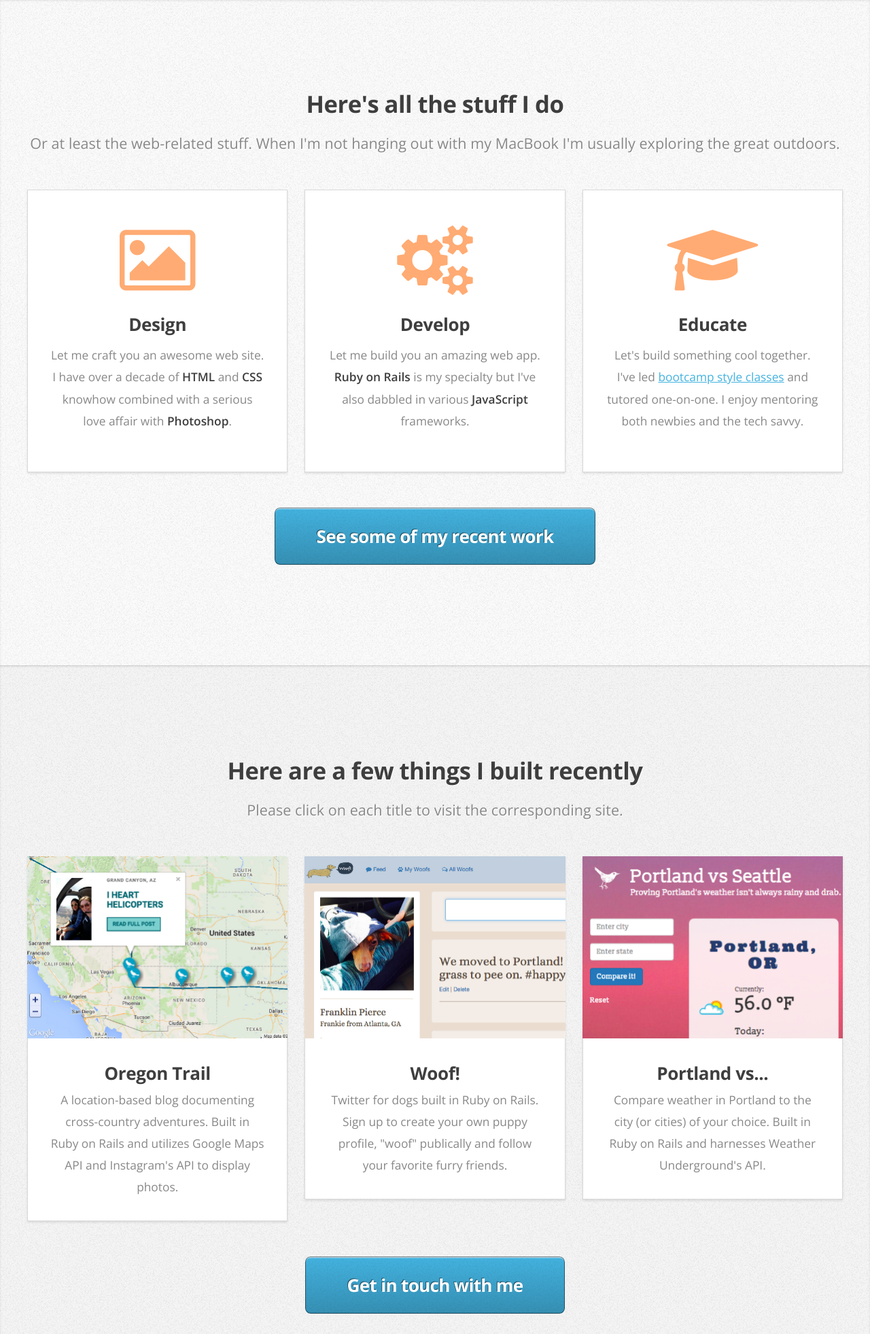
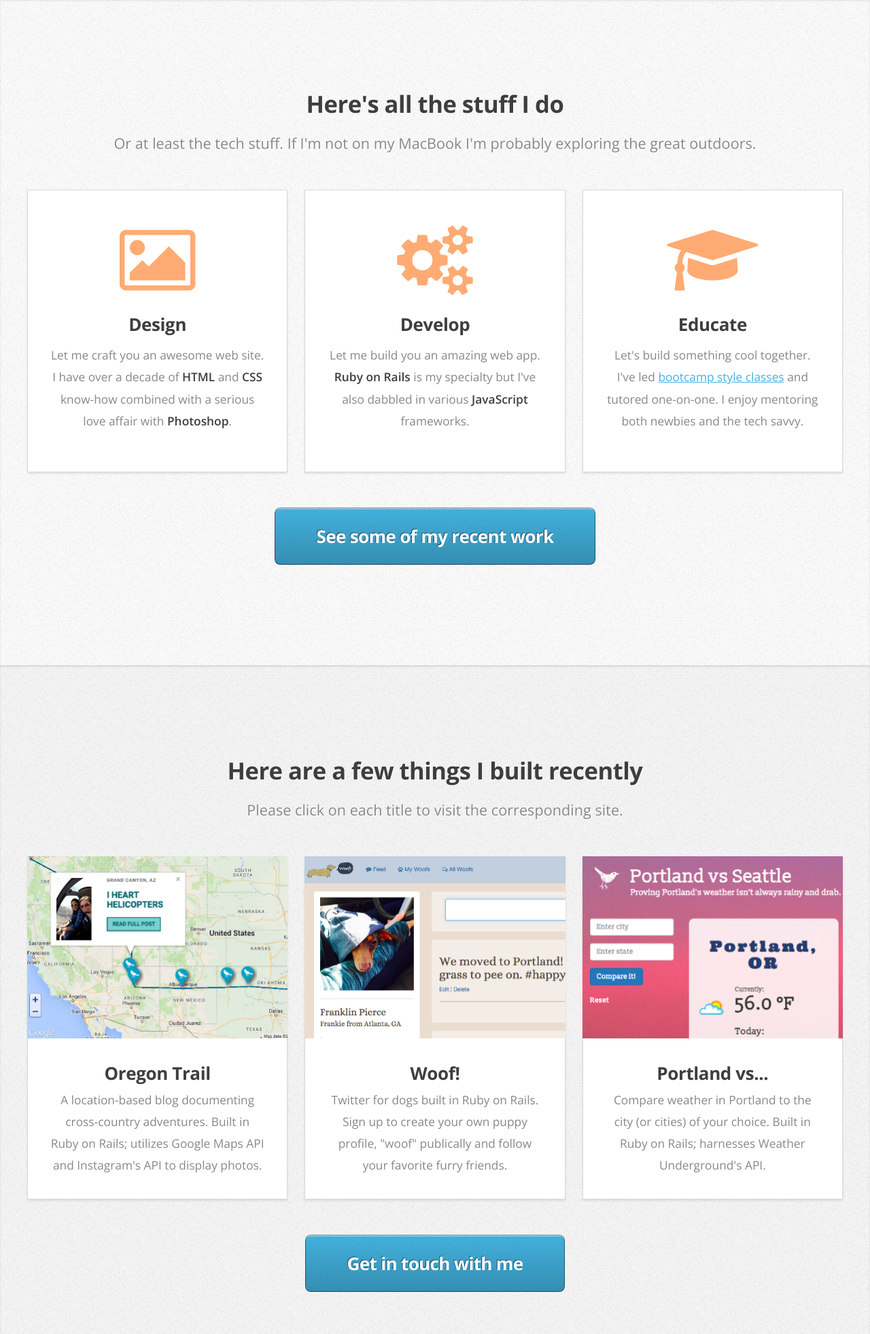
Before and after one commit to jpanaia/jpanaia.github.io, a plain HTML site: page portfolio/index.html in a window 1280 px wide. Shown: the part 780-2743 px from the top of the page at 68% size. Drawn offline with nearby package versions, Linux system fonts and the light colour scheme.

Commit message:
copy updates

```diff
--- a/portfolio/index.html
+++ b/portfolio/index.html
@@ -55,7 +55,7 @@
 				<article id="work">
 					<header>
 						<h2>Here's all the stuff I do</h2>
-						<p>Or at least the web-related stuff. When I'm not hanging out with my MacBook I'm usually exploring the great outdoors.</p>
+						<p>Or at least the tech stuff. If I'm not on my MacBook I'm probably exploring the great outdoors.</p>
 					</header>
 					<div class="container">
 						<div class="row">
@@ -63,7 +63,7 @@
 								<section class="box style1">
 									<span class="icon featured fa-photo"></span>
 									<h3>Design</h3>
-									<p>Let me craft you an awesome web site. I have over a decade of <strong>HTML</strong> and <strong>CSS</strong> knowhow combined with a serious love affair with <strong>Photoshop</strong>.</p>
+									<p>Let me craft you an awesome web site. I have over a decade of <strong>HTML</strong> and <strong>CSS</strong> know-how combined with a serious love affair with <strong>Photoshop</strong>.</p>
 								</section>
 							</div>
 							<div class="4u">
@@ -102,7 +102,7 @@
 								<article class="box style2">
 									<a href="http://oregontrail.herokuapp.com/" target="_blank" class="image featured"><img src="images/ot2.png" alt="Oregon Trail Blog" /></a>
 									<h3><a href="http://oregontrail.herokuapp.com/" target="_blank">Oregon Trail</a></h3>
-									<p>A location-based blog documenting cross-country adventures. Built in Ruby on Rails and utilizes Google Maps API and Instagram's API to display photos.</p>
+									<p>A location-based blog documenting cross-country adventures. Built in Ruby on Rails; utilizes Google Maps API and Instagram's API to display photos.</p>
 								</article>
 							</div>
 							<div class="4u">
@@ -116,7 +116,7 @@
 								<article class="box style2">
 									<a href="http://portlandvs.herokuapp.com/" target="_blank" class="image featured"><img src="images/pv.png" alt="" /></a>
 									<h3><a href="http://portlandvs.herokuapp.com/" target="_blank">Portland vs...</a></h3>
-									<p>Compare weather in Portland to the city (or cities) of your choice. Built in Ruby on Rails and harnesses Weather Underground's API.</p>
+									<p>Compare weather in Portland to the city (or cities) of your choice. Built in Ruby on Rails; harnesses Weather Underground's API.</p>
 								</article>
 							</div>
 						</div>
@@ -187,7 +187,7 @@
 				</div>
 				<footer>
 					<ul id="copyright">
-						<li>&copy; 2015 Jaime's Portfolio. All rights reserved.</li>
+						<li>&copy; 2015 Jaime's Portfolio. Portland, OR 97211. All rights reserved.</li>
 					</ul>
 				</footer>
 			</article>
```
